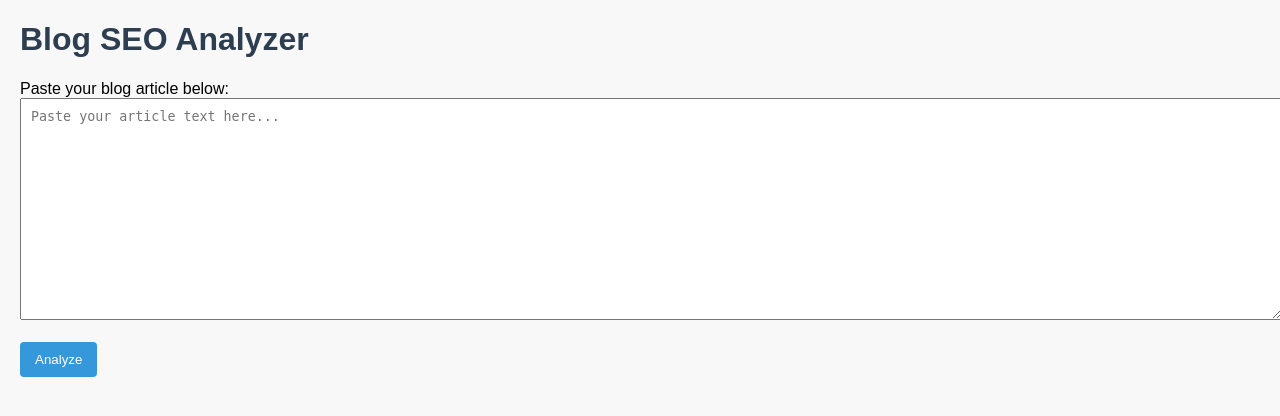
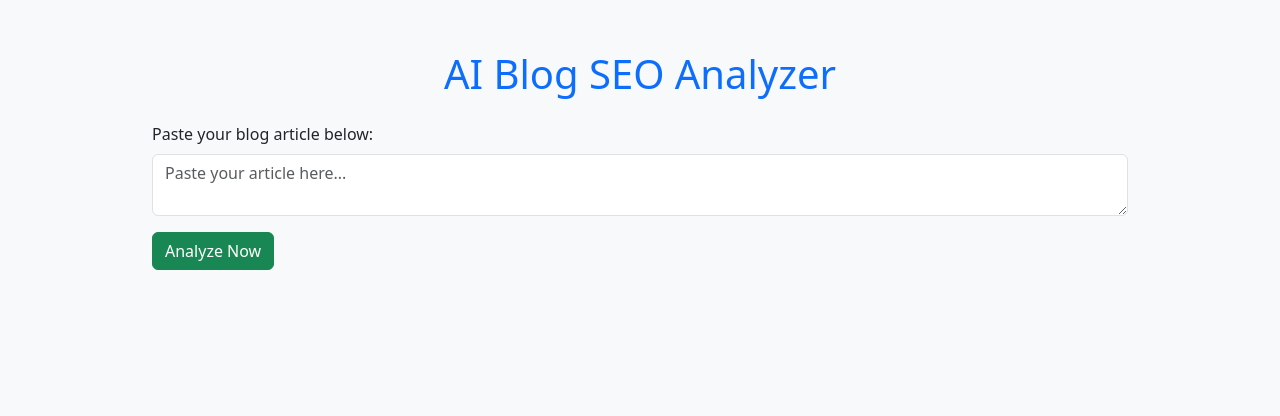
Before and after one commit to TarekWeslati/Name-blog-seo-analyzer, a Flask app: page / in a window 1280 px wide. Shown: the top 416 px of the page. Run offline with Flask 3, Linux system fonts and the light colour scheme.

Commit message:
Update index.html

```diff
--- a/templates/index.html
+++ b/templates/index.html
@@ -2,70 +2,65 @@
 <html lang="en">
 <head>
     <meta charset="UTF-8">
-    <title>Blog SEO Analyzer</title>
+    <meta name="viewport" content="width=device-width, initial-scale=1.0">
+    <title>Smart Blog SEO Analyzer</title>
+    <link href="https://cdn.jsdelivr.net/npm/bootstrap@5.3.2/dist/css/bootstrap.min.css" rel="stylesheet">
+    <script src="https://cdn.jsdelivr.net/npm/bootstrap@5.3.2/dist/js/bootstrap.bundle.min.js"></script>
     <style>
-        body { font-family: Arial, sans-serif; margin: 20px; background-color: #f8f8f8; }
-        h1 { color: #2c3e50; }
-        textarea { width: 100%; height: 200px; padding: 10px; }
-        .result { background-color: white; padding: 20px; margin-top: 20px; border-radius: 8px; box-shadow: 0 0 10px rgba(0,0,0,0.1); }
-        .score { font-size: 20px; color: green; }
-        button { padding: 10px 15px; background-color: #3498db; color: white; border: none; border-radius: 4px; cursor: pointer; }
-        button:hover { background-color: #2980b9; }
-        ul { padding-left: 20px; }
-        .section-title { color: #34495e; margin-top: 20px; }
+        body { background-color: #f8f9fa; padding-top: 50px; }
+        .container { max-width: 1000px; margin: auto; }
+        .highlight { color: #198754; font-weight: bold; }
+        .result-box { white-space: pre-wrap; background: #fff; padding: 20px; border-radius: 8px; border: 1px solid #dee2e6; }
+        textarea { min-height: 200px; }
     </style>
 </head>
 <body>
-    <h1>Blog SEO Analyzer</h1>
+<div class="container">
+    <h1 class="text-center text-primary mb-4">AI Blog SEO Analyzer</h1>
     <form method="post">
-        <label>Paste your blog article below:</label>
-        <textarea name="content" placeholder="Paste your article text here...">{{ content or '' }}</textarea>
-        <br><br>
-        <button type="submit">Analyze</button>
+        <div class="mb-3">
+            <label for="content" class="form-label">Paste your blog article below:</label>
+            <textarea class="form-control" id="content" name="content" placeholder="Paste your article here...">{{ content or '' }}</textarea>
+        </div>
+        <button type="submit" class="btn btn-success">Analyze Now</button>
     </form>
 
     {% if content %}
-    <div class="result" id="analysis">
-        <h2>Analysis Results</h2>
-        <p><strong>Main Keyword:</strong> {{ main_keyword }}</p>
+    <hr>
+    <div class="result-box mt-4">
+        <h3>SEO Analysis</h3>
+        <p><strong>Main Keyword:</strong> <span class="highlight">{{ main_keyword }}</span></p>
         <p><strong>Secondary Keywords:</strong> {{ secondary_keywords | join(', ') }}</p>
         <p><strong>Keyword Density:</strong> {{ density }}%</p>
-        <p class="score"><strong>SEO Score:</strong> {{ score }}/100</p>
+        <p><strong>SEO Score:</strong> <span class="highlight">{{ score }}/100</span></p>
 
-        <div class="section-title">Suggested Headings:</div>
+        <h4>Suggested Headings</h4>
         <ul>
             <li><strong>H1:</strong> {{ h1 }}</li>
-            {% for h2 in h2_list %}
-            <li><strong>H2:</strong> {{ h2 }}</li>
-            {% endfor %}
-            {% for h3 in h3_list %}
-            <li><strong>H3:</strong> {{ h3 }}</li>
-            {% endfor %}
+            {% for h2 in h2_list %}<li><strong>H2:</strong> {{ h2 }}</li>{% endfor %}
+            {% for h3 in h3_list %}<li><strong>H3:</strong> {{ h3 }}</li>{% endfor %}
         </ul>
 
-        <div class="section-title">Suggestions to Improve:</div>
+        <h4>Improvement Suggestions</h4>
         <ul>
-            {% for tip in suggestions %}
-            <li>{{ tip }}</li>
-            {% endfor %}
+            {% for tip in suggestions %}<li>{{ tip }}</li>{% endfor %}
         </ul>
 
-        <div class="section-title">Rewritten Version:</div>
-        <p>{{ rewritten }}</p>
+        <h4>Rewritten Article (AI Enhanced)</h4>
+        <div class="bg-light p-3 border rounded">{{ rewritten }}</div>
 
-        <br>
-        <button onclick="copyAnalysis()">Copy Analysis</button>
-        <button onclick="window.print()">Download as PDF</button>
+        <div class="mt-3">
+            <button onclick="copyResult()" class="btn btn-outline-primary">Copy Analysis</button>
+            <button onclick="window.print()" class="btn btn-outline-secondary">Download as PDF</button>
+        </div>
     </div>
     {% endif %}
-
-    <script>
-        function copyAnalysis() {
-            const text = document.getElementById("analysis").innerText;
-            navigator.clipboard.writeText(text)
-                .then(() => alert("Analysis copied to clipboard!"))
-                .catch(err => alert("Failed to copy analysis."));
-        }
-    </script>
+</div>
+<script>
+    function copyResult() {
+        const text = document.querySelector('.result-box').innerText;
+        navigator.clipboard.writeText(text).then(() => alert("Copied to clipboard!"));
+    }
+</script>
 </body>
 </html>
```
